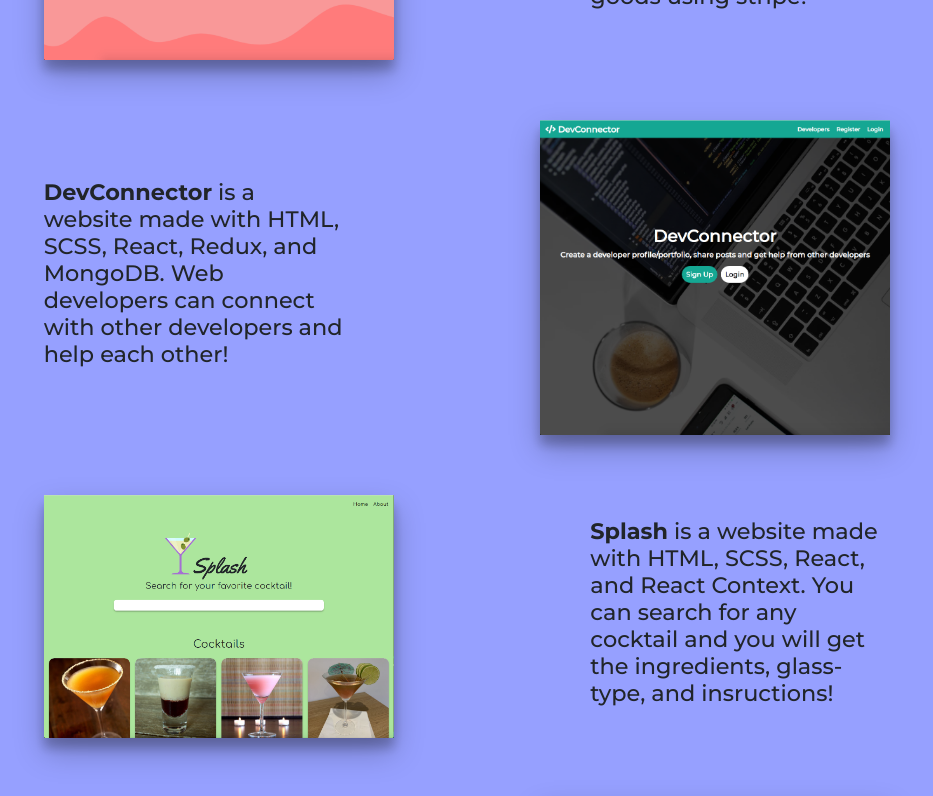
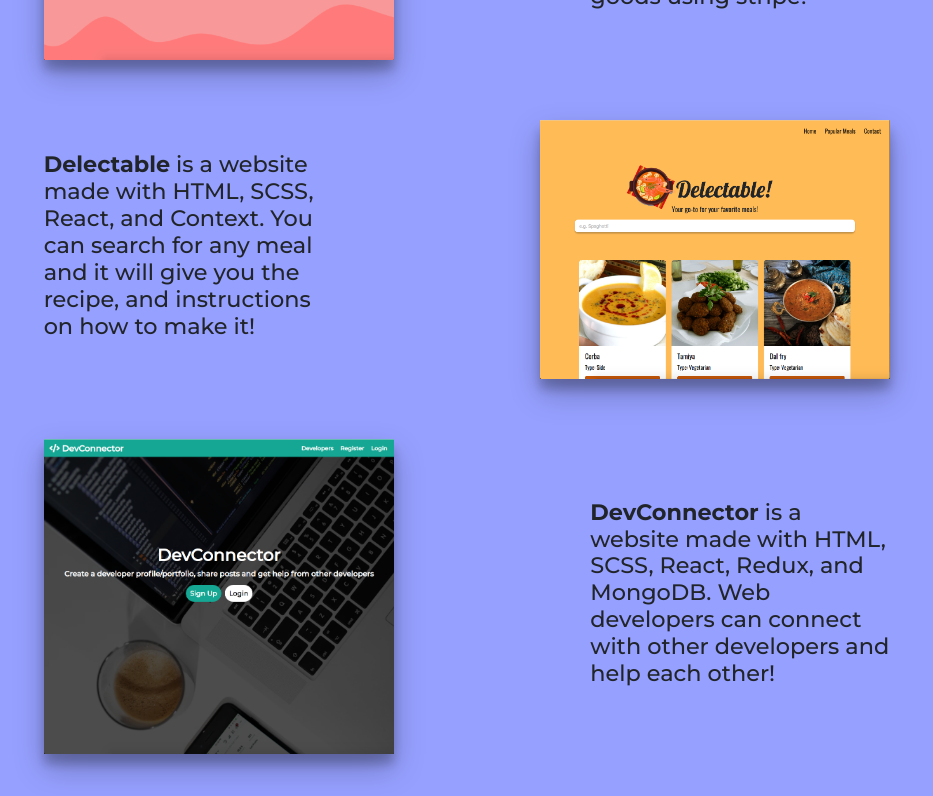
Before and after one commit to tom318267/portfolio, a React (Create React App) app: page / in a window 1280 px wide. Shown: the part 2900-3696 px from the top of the page, without its empty margins (173-1106 px from the left). Built offline with nearby package versions, Linux system fonts and the light colour scheme; no server answers.

Commit message:
add delectable to my work

```diff
--- a/src/components /MyWork/MyWork.js
+++ b/src/components /MyWork/MyWork.js
@@ -7,6 +7,7 @@
 import devconnector from "../../assets/devconnector.png";
 import aboveall from "../../assets/aboveall.png";
 import splash from "../../assets/splash.png";
+import delectable from "../../assets/delectable.png";
 import Aos from "aos";
 import "aos/dist/aos.css";
 import "./MyWork.scss";
@@ -65,6 +66,21 @@
       </div>
       <div data-aos="fade-right" className="work-container">
         <h3>
+          <strong>Delectable</strong> is a website made with HTML, SCSS, React,
+          and Context. You can search for any meal and it will give you the
+          recipe, and instructions on how to make it!
+        </h3>
+        <a
+          rel="noreferrer"
+          target="_blank"
+          href="https://still-fortress-50463.herokuapp.com/"
+        >
+          {" "}
+          <img className="hvr-grow" src={delectable} alt="delectable" />
+        </a>
+      </div>
+      <div data-aos="fade-left" className="work-container">
+        <h3>
           <strong>DevConnector</strong> is a website made with HTML, SCSS,
           React, Redux, and MongoDB. Web developers can connect with other
           developers and help each other!
@@ -85,8 +101,8 @@
       <div data-aos="fade-left" className="work-container">
         <h3>
           <strong>Splash</strong> is a website made with HTML, SCSS, React, and
-          React Context. You can search for any cocktail and you will get the
-          ingredients, glass-type, and insructions!
+          Context. You can search for any cocktail and you will get the
+          ingredients, glass-type, and instructions!
         </h3>
         <a
           rel="noreferrer"
```
Also changed, not shown: src/assets/delectable.png (added).
